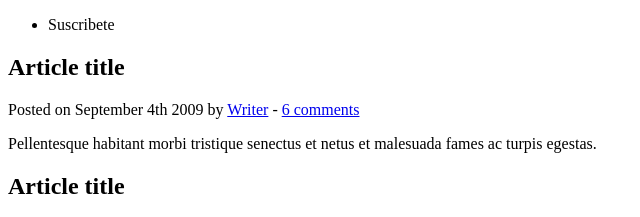
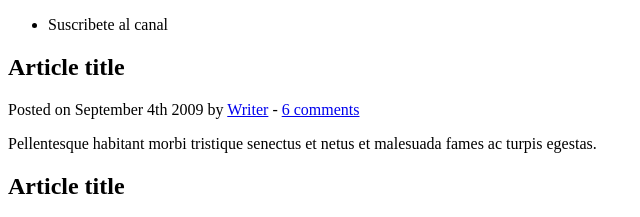
Before and after one commit to alexander6896/demo-repo2, a plain HTML site: page index.html in a window 1280 px wide. Shown: the top 217 px of the page, 0-640 px from the left. Drawn offline with Linux system fonts and the light colour scheme.

```diff
--- a/index.html
+++ b/index.html
@@ -10,7 +10,7 @@
     <header>
       <nav>
         <ul>
-          <li>Suscribete</li>
+          <li>Suscribete al canal</li>
         </ul>
       </nav>
     </header>
```
